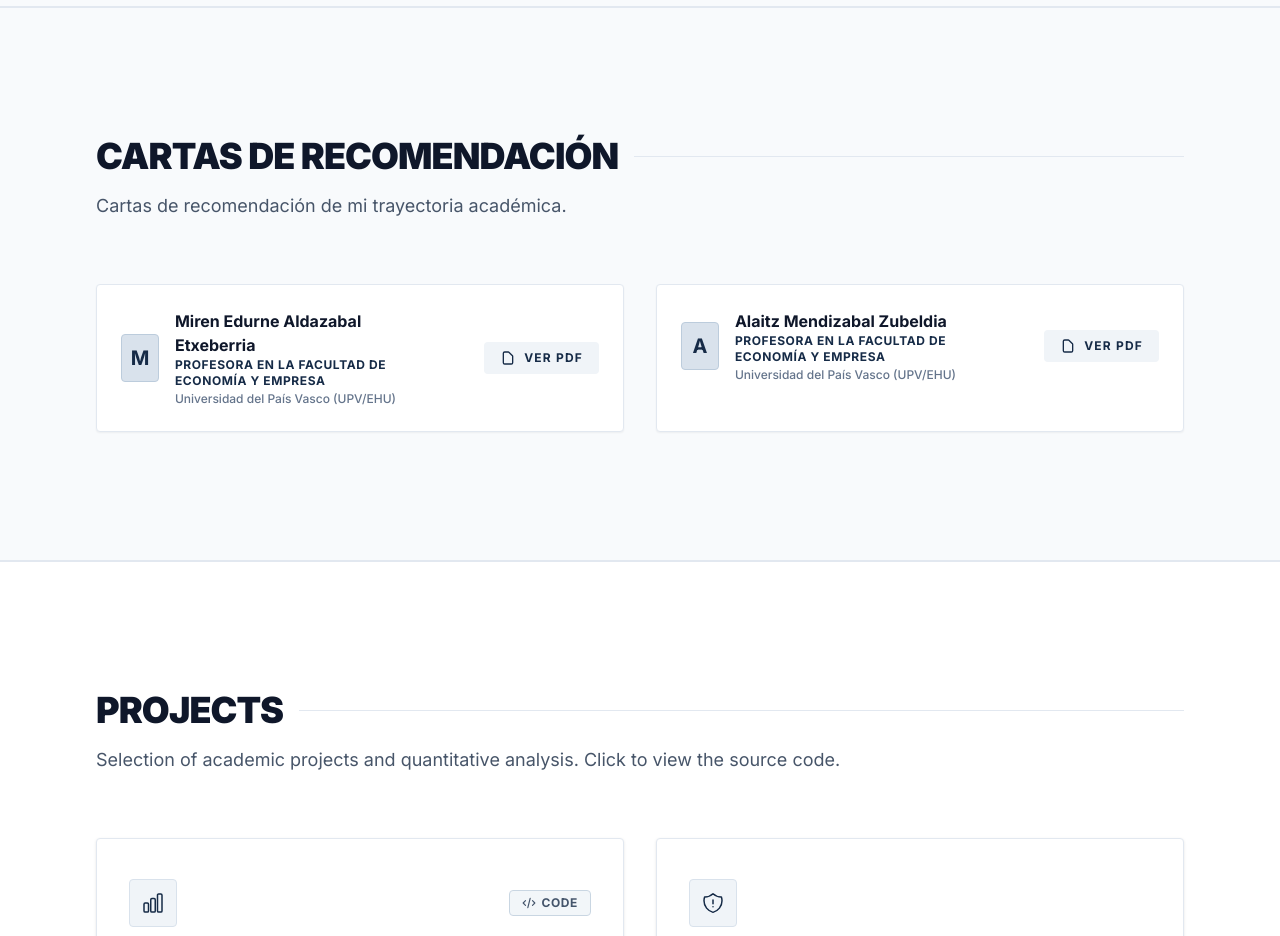
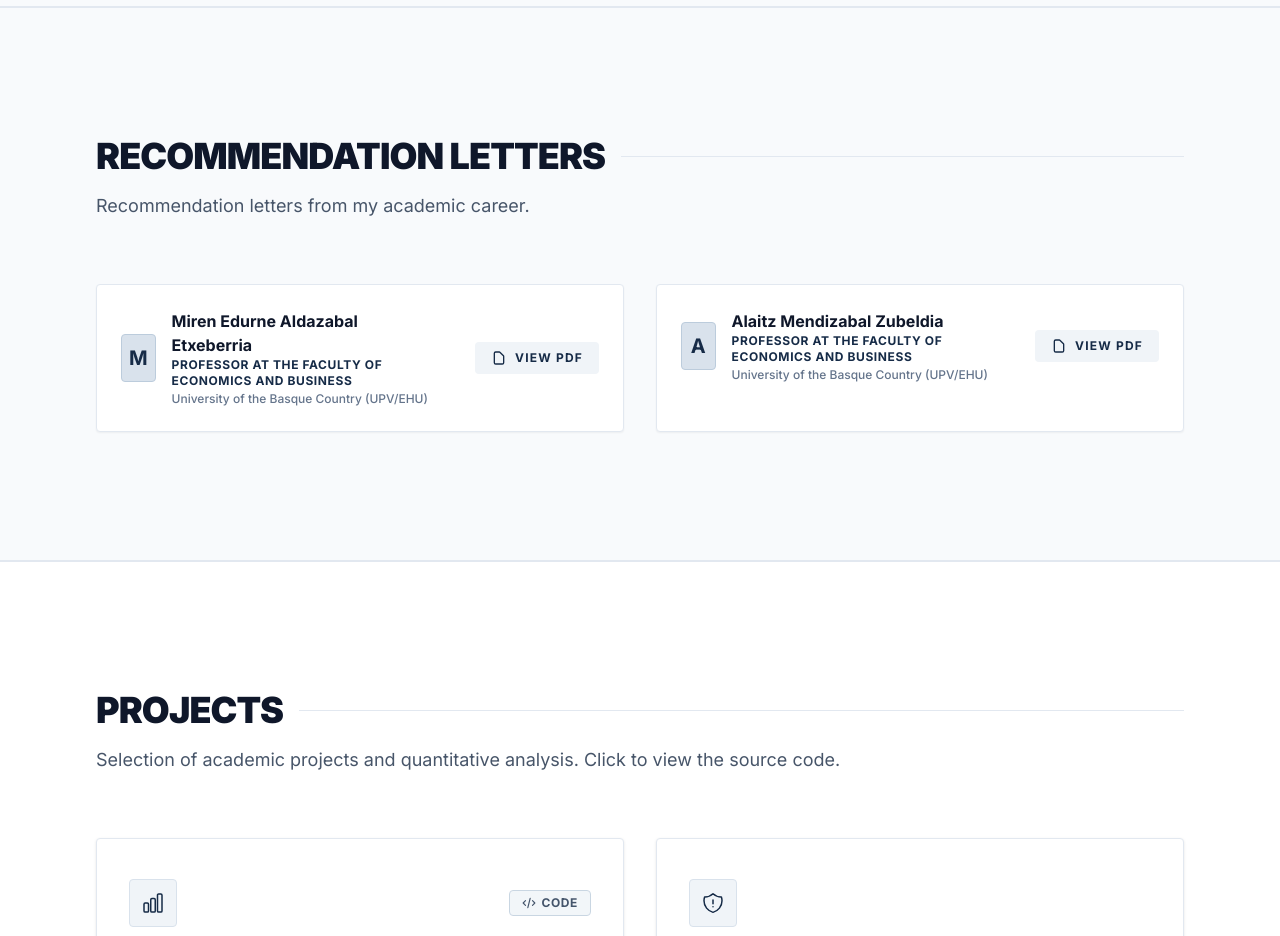
Before and after one commit to gorka022/pagina_web_CV, an Astro site: page / in a window 1280 px wide. Shown: the part 3520-4456 px from the top of the page. Built offline with nearby package versions, Linux system fonts and the light colour scheme; Astro itself is replaced by a stand-in of ours.

Commit message:
traduccion

```diff
--- a/src/components/Recommendations.astro
+++ b/src/components/Recommendations.astro
@@ -13,12 +13,12 @@ import recommendations from "../data/recommendations.json";
         <h2
           class="text-3xl md:text-4xl font-black text-surface-900 uppercase tracking-tight"
         >
-          Cartas de Recomendación
+          Recommendation Letters
         </h2>
         <div class="h-px flex-1 bg-surface-200"></div>
       </div>
       <p class="text-lg text-surface-600">
-        Cartas de recomendación de mi trayectoria académica.
+        Recommendation letters from my academic career.
       </p>
     </div>
 
@@ -94,7 +94,7 @@ import recommendations from "../data/recommendations.json";
                       d="M7 21h10a2 2 0 002-2V9.414a1 1 0 00-.293-.707l-5.414-5.414A1 1 0 0012.586 3H7a2 2 0 00-2 2v14a2 2 0 002 2z"
                     />
                   </svg>
-                  Ver PDF
+                  View PDF
                 </a>
               )}
             </div>
--- a/src/data/recommendations.json
+++ b/src/data/recommendations.json
@@ -1,16 +1,16 @@
 [
   {
     "name": "Miren Edurne Aldazabal Etxeberria",
-    "role": "Profesora en la Facultad de Economía y Empresa",
-    "university": "Universidad del País Vasco (UPV/EHU)",
+    "role": "Professor at the Faculty of Economics and Business",
+    "university": "University of the Basque Country (UPV/EHU)",
     "profileUrl": "https://www.ehu.eus/es/web/ef1/edurne.aldazabal",
     "pdfUrl": "/recommendations/Recomendacion_edurne_aldazabal.pdf",
     "avatar": ""
   },
   {
     "name": "Alaitz Mendizabal Zubeldia",
-    "role": "Profesora en la Facultad de Economía y Empresa",
-    "university": "Universidad del País Vasco (UPV/EHU)",
+    "role": "Professor at the Faculty of Economics and Business",
+    "university": "University of the Basque Country (UPV/EHU)",
     "profileUrl": "https://www.ehu.eus/es/web/graduak/grado-administracion-direccion-empresas-gipuzkoa/profesorado?redirect=consultaTutorias&anyo-academico=20250&idPdi=5228",
     "pdfUrl": "/recommendations/Recomendacion_alaitz_mendizabal.pdf",
     "avatar": ""
```
